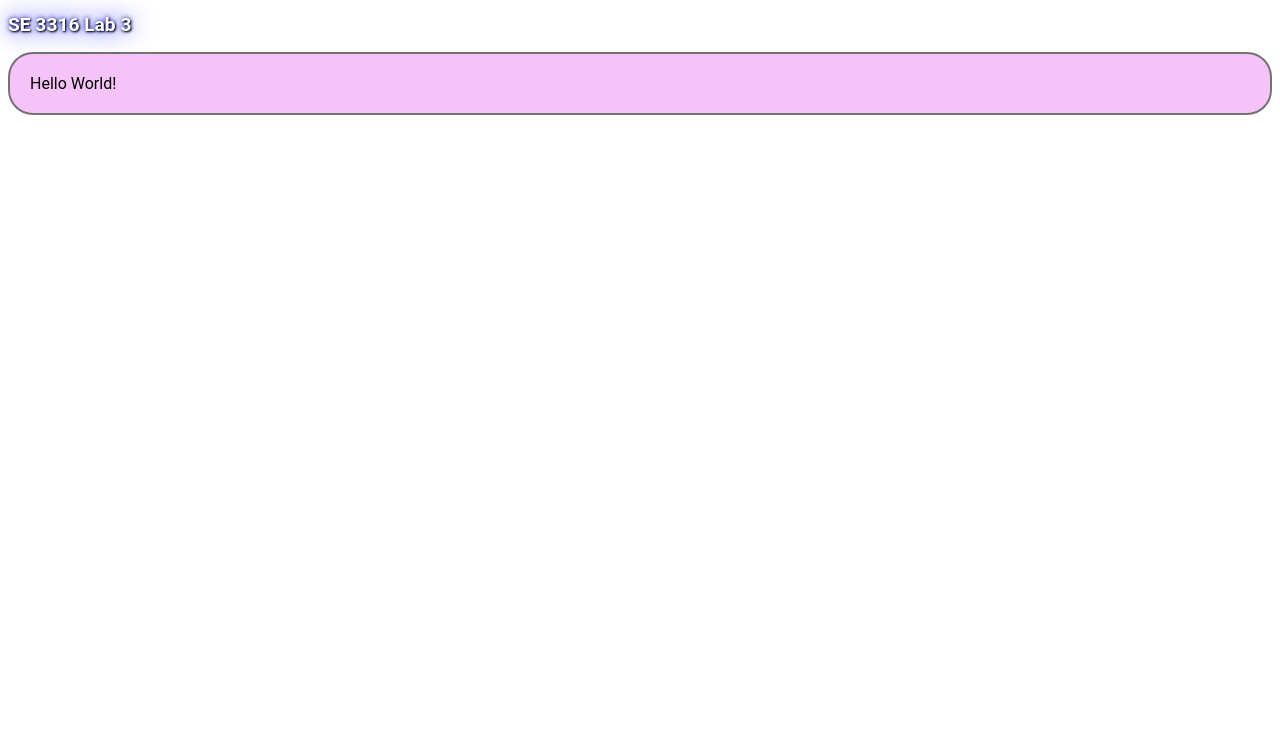
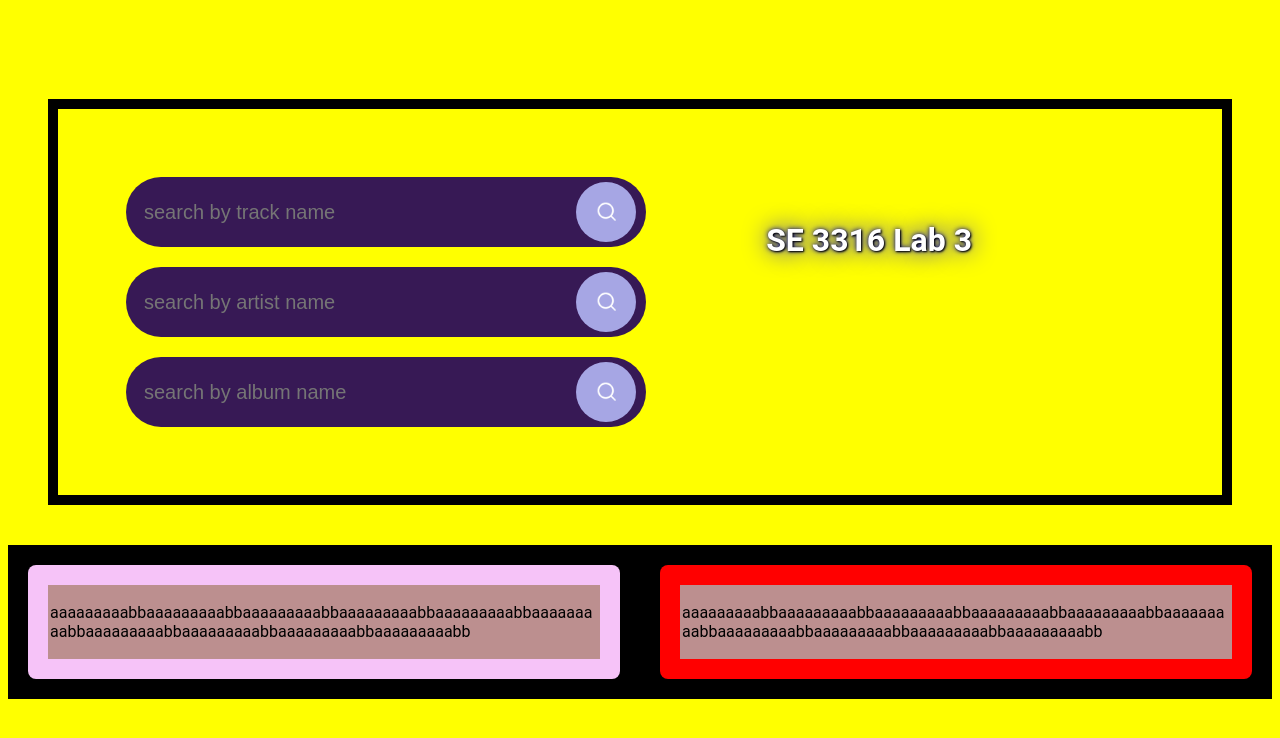
Before and after one commit to hyan227/SE3316-lab3-hyan227, a website: page static/index.html in a window 1280 px wide. Drawn offline with Linux system fonts and the light colour scheme.

Commit message:
HTML and CSS for the front-end

```diff
--- a/index.js
+++ b/index.js
@@ -140,6 +140,9 @@ app.get('/api/tracks/:track_id', (request, respond)=>{
 
 
 
+
+
+
 app.use('/api/genres', router)
 
 app.listen(port, () => {
--- a/static/index.html
+++ b/static/index.html
@@ -1,16 +1,65 @@
 <!DOCTYPE html>
 <html lang="en">
+
 <head>
     <meta charset="utf-8">
     <title>SE 3316 Lab 3</title>
 
     <link rel="stylesheet" href="style.css">
 </head>
+
 <body>
     <!-- Place your content here -->
     <h1>SE 3316 Lab 3</h1>
-<p class = "intro"> Hello World! </p>
+
+    <div class="search-music">
+
+        <div class="track-search">
+            <input type="text" placeholder="search by track name">
+            <button type="submit" >
+                <img src="search/search.png" alt="">
+            </button>
+        </div>
+
+        <div class="artist-search">
+            <input type="text" placeholder="search by artist name">
+            <button type="submit" >
+                <img src="search/search.png" alt="">
+            </button>
+        </div>
+
+        <div class="album-search">
+            <input type="text" placeholder="search by album name">
+            <button type="submit" >
+                <img src="search/search.png" alt="">
+            </button>
+        </div>
+    </div>
+
+    <div class="flex-parent">
+
+        <div class="box1">
+            <div class="txt1">
+                <p>
+                    aaaaaaaaabbaaaaaaaaabbaaaaaaaaabbaaaaaaaaabbaaaaaaaaabbaaaaaaaaabbaaaaaaaaabbaaaaaaaaabbaaaaaaaaabbaaaaaaaaabb
+                </p>
+            </div>
+        </div>
+
+
+        <div class="box2">
+            <div class="txt2">
+                <p>
+                    aaaaaaaaabbaaaaaaaaabbaaaaaaaaabbaaaaaaaaabbaaaaaaaaabbaaaaaaaaabbaaaaaaaaabbaaaaaaaaabbaaaaaaaaabbaaaaaaaaabb
+                </p>
+            </div>
+        </div>
+    </div>
+
+
+
 
     <!-- Embedded JavaScript go here -->
 </body>
+
 </html>
--- a/static/style.css
+++ b/static/style.css
@@ -1,15 +1,138 @@
-body{
-    font-family: Roboto,RobotoDraft,Helvetica,Arial,sans-serif;
+body {
+  background-color: yellow;
+  font-family: Roboto, RobotoDraft, Helvetica, Arial, sans-serif;
 }
-h1{
-    color: white;
-    text-shadow: 1px 1px 2px black, 0 0 25px blue, 0 0 5px darkblue;
-    font-size: 120%;
+h1 {
+    text-align: right;
+  color: white;
+  text-shadow: 1px 1px 2px black, 0 0 25px blue, 0 0 5px darkblue;
+  position: relative;
+  top: 200px;
+  right: 300px;
 }
 
-p.intro {
-    border-radius: 25px;
-    border: 2px solid #737373;
-    padding: 20px;
-    background-color: rgb(246,195,248);
+.search-music{
+    outline: 10px solid black;
+    padding: 3em;
+    margin: 50px;
+    background-position: top;
+    background-repeat: no-repeat;
+    background-size: 100% 50%;
+    background-attachment: fixed;
+    text-align: center;
+
 }
+
+.track-search{
+    margin: 20px;
+    width: 100%;
+    max-width: 500px;
+    display: flex;
+    align-items: center;
+    border-radius: 60px;
+    padding: 5px 10px;
+    background: rgb(55, 25, 85);
+
+}
+
+.artist-search{
+    margin: 20px;
+    width: 100%;
+    max-width: 500px;
+    display: flex;
+    align-items: center;
+    border-radius: 60px;
+    padding: 5px 10px;
+    background: rgb(55, 25, 85);
+
+}
+
+.album-search{
+    margin: 20px;
+    width: 100%;
+    max-width: 500px;
+    display: flex;
+    align-items: center;
+    border-radius: 60px;
+    padding: 5px 10px;
+    background: rgb(55, 25, 85);
+
+}
+
+.search-music input{
+    background: transparent;
+    flex: 1;
+    border: 0;
+    outline: none;
+    padding: 10px 8px;
+    font-size: 20px;
+    color: tomato;
+}
+
+.search-music button img{
+    width: 20px;
+}
+
+.search-music button{
+    border: 0;
+    border-radius: 50%;
+    width: 60px;
+    height: 60px;
+    background: rgb(166, 166, 228);
+    cursor: pointer;
+}
+
+
+
+.flex-parent {
+  display: flex;
+
+  background-color: black;
+  height: auto;
+}
+
+.box1 {
+  border-radius: 8px;
+  box-sizing: border-box;
+  background-color: rgb(246, 195, 248);
+  margin: 20px;
+  padding: 20px;
+  width: 800px;
+  height: auto;
+}
+
+.box2 {
+  border-radius: 8px;
+  box-sizing: border-box;
+  background-color: red;
+  margin: 20px;
+  padding: 20px;
+  width: 800px;
+  height: auto;
+}
+
+.txt1 {
+  border: 2px;
+  padding: 2px;
+  justify-content: center;
+  align-items: center;
+  background-color: rosybrown;
+  position: relative;
+  width: auto;
+  overflow-wrap: break-word;
+  word-wrap: break-word;
+  word-break: break-word;
+}
+
+.txt2 {
+  border: 2px;
+  padding: 2px;
+  justify-content: center;
+  align-items: center;
+  background-color: rosybrown;
+  position: relative;
+  width: auto;
+  overflow-wrap: break-word;
+  word-wrap: break-word;
+  word-break: break-word;
+}
```
Also changed, not shown: static/search/search.png (added), 1 other file. Lines whose indentation alone changed are shown as unchanged.
